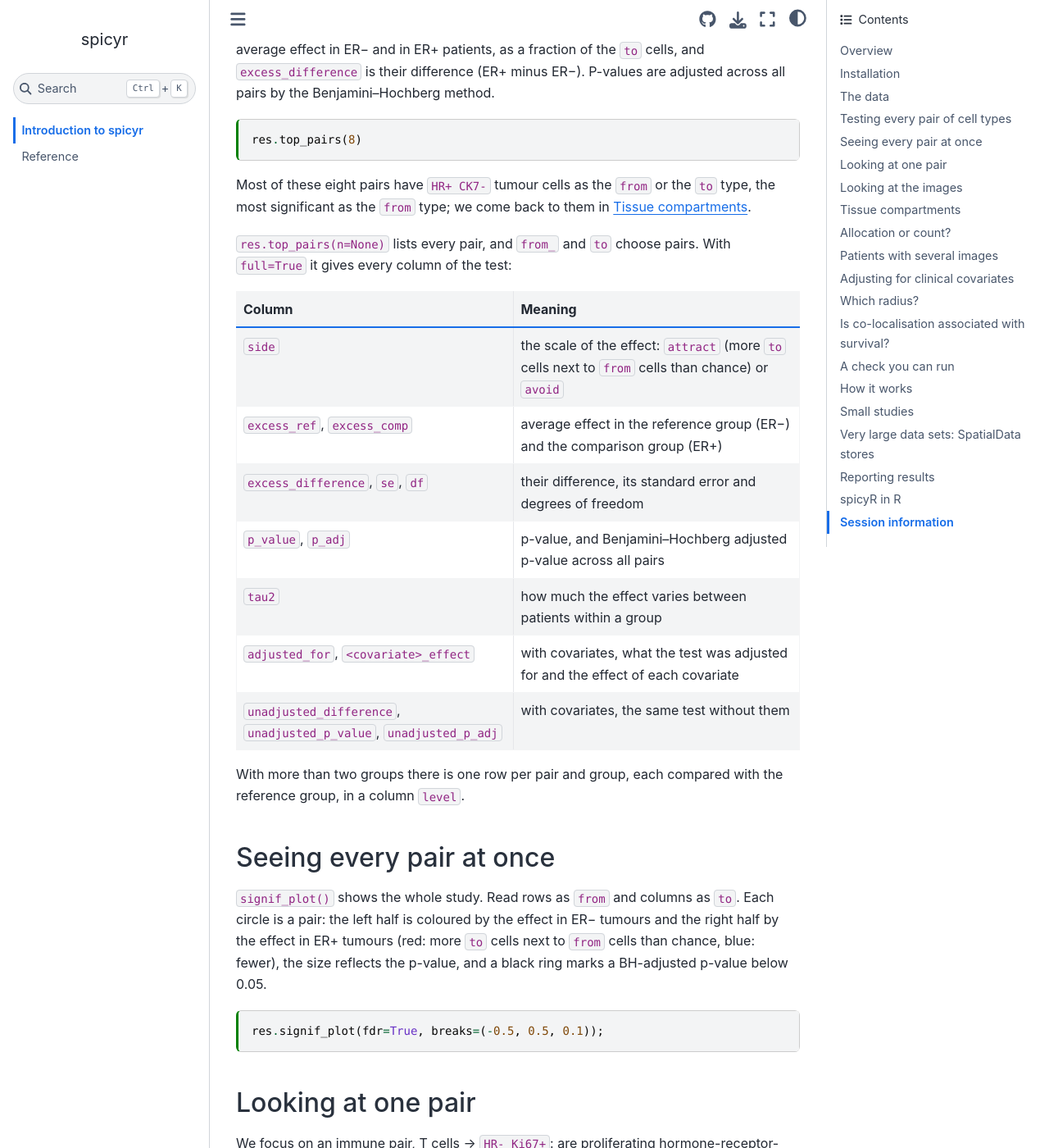
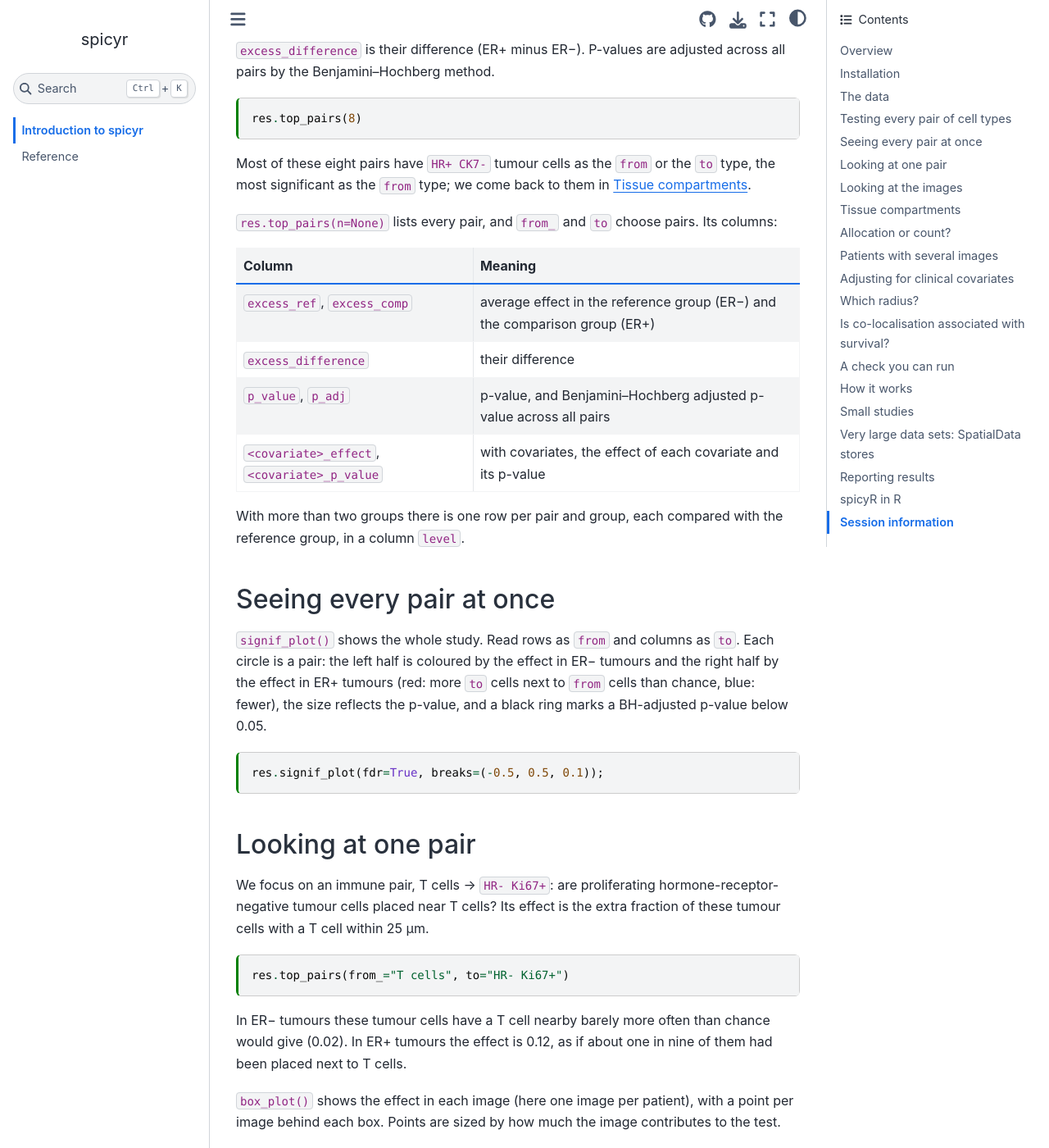
Before and after one commit to SydneyBioX/spicyr-py, a Sphinx documentation site: the page built from docs/tutorial.md, in a window 1280 px wide and 1400 px high, scrolled down 3276 px. Shown: the whole window at 82% size. Built offline with Sphinx 7.4.7 and the Sphinx Book theme 1.1.4, drawn with Linux system fonts in a browser that asks for light colours; some of the changed text lies outside the part shown.

Commit message:
1.99.32: top_pairs() shows side only with full=True; the tutorial describes only the default columns (as spicyR 1.99.44)
Co-Authored-By: Claude Opus 5.5 <noreply@anthropic.com>
Claude-Session: https://claude.ai/code/session_013sjhuCgL8kii1snyas2Aj8

```diff
--- a/docs/tutorial.md
+++ b/docs/tutorial.md
@@ -26,8 +26,8 @@ same image that are not `from` cells. The effect is the **extra fraction of `to`
 cells**, beyond chance: 0.2 means as if a fifth of the `to` cells had been moved next to `from` cells and the rest
 left where chance would put them. For a pair whose `to` cells avoid the `from` cells (fewer have one nearby than
 chance, over all images), the effect is measured the other way: -0.2 means as if a fifth of the `to` cells that
-chance would put next to a `from` cell had been moved away. The `side` column says which scale a pair uses. Each
-`to` cell counts once, however many `from` cells are beside it, so more
+chance would put next to a `from` cell had been moved away. Each `to` cell
+counts once, however many `from` cells are beside it, so more
 numerous or more tightly packed `from` cells do not inflate the effect. Because the comparison uses only the cells
 that are actually there, empty regions such as holes or air spaces, and uneven cell density, do not by themselves
 create a signal (artefacts that affect one cell type more than others are not removed). spicyr then compares the
@@ -158,18 +158,14 @@ assert ((top["from"] == "HR+ CK7-") | (top["to"] == "HR+ CK7-")).sum() >= 5 and
 Most of these eight pairs have `HR+ CK7-` tumour cells as the `from` or the `to` type, the most significant as the
 `from` type; we come back to them in [Tissue compartments](#tissue-compartments).
 
-`res.top_pairs(n=None)` lists every pair, and `from_` and `to` choose pairs. With `full=True` it gives every column
-of the test:
+`res.top_pairs(n=None)` lists every pair, and `from_` and `to` choose pairs. Its columns:
 
 | Column | Meaning |
 |---|---|
-| `side` | the scale of the effect: `attract` (more `to` cells next to `from` cells than chance) or `avoid` |
 | `excess_ref`, `excess_comp` | average effect in the reference group (ER−) and the comparison group (ER+) |
-| `excess_difference`, `se`, `df` | their difference, its standard error and degrees of freedom |
+| `excess_difference` | their difference |
 | `p_value`, `p_adj` | p-value, and Benjamini–Hochberg adjusted p-value across all pairs |
-| `tau2` | how much the effect varies between patients within a group |
-| `adjusted_for`, `<covariate>_effect` | with covariates, what the test was adjusted for and the effect of each covariate |
-| `unadjusted_difference`, `unadjusted_p_value`, `unadjusted_p_adj` | with covariates, the same test without them |
+| `<covariate>_effect`, `<covariate>_p_value` | with covariates, the effect of each covariate and its p-value |
 
 With more than two groups there is one row per pair and group, each compared with the reference group, in a column
 `level`.
@@ -338,8 +334,7 @@ clear effect of its own on this pair. Patients with a missing covariate are left
 
 :::{note}
 A pair that cannot be adjusted, for example because its cell types appear in images of only one grade, is reported
-unadjusted, and its `adjusted_for` column (with `top_pairs(full=True)`) says why. The printed summary above counts
-these pairs.
+unadjusted. The printed summary above counts these pairs.
 :::
 
 Restricting `from_` and `to` does not change the results for the pairs that are tested.
--- a/pyproject.toml
+++ b/pyproject.toml
@@ -4,7 +4,7 @@ build-backend = "scikit_build_core.build"
 
 [project]
 name = "spicyr"
-version = "1.99.31"
+version = "1.99.32"
 description = "Test whether cell types co-localise differently between groups of patients (the Python version of the Bioconductor package spicyR)"
 readme = "README.md"
 license = "GPL-2.0-or-later"
--- a/src/spicyr/__init__.py
+++ b/src/spicyr/__init__.py
@@ -13,7 +13,7 @@ from ._plots import plot_image
 from ._results import SpicyResults
 from ._write import write_cell_store
 
-__version__ = "1.99.31"
+__version__ = "1.99.32"
 __all__ = [
     "spicy",
     "col_test",
```
Also changed, not shown: NEWS.md (+5 -0 lines), 11 other files.
